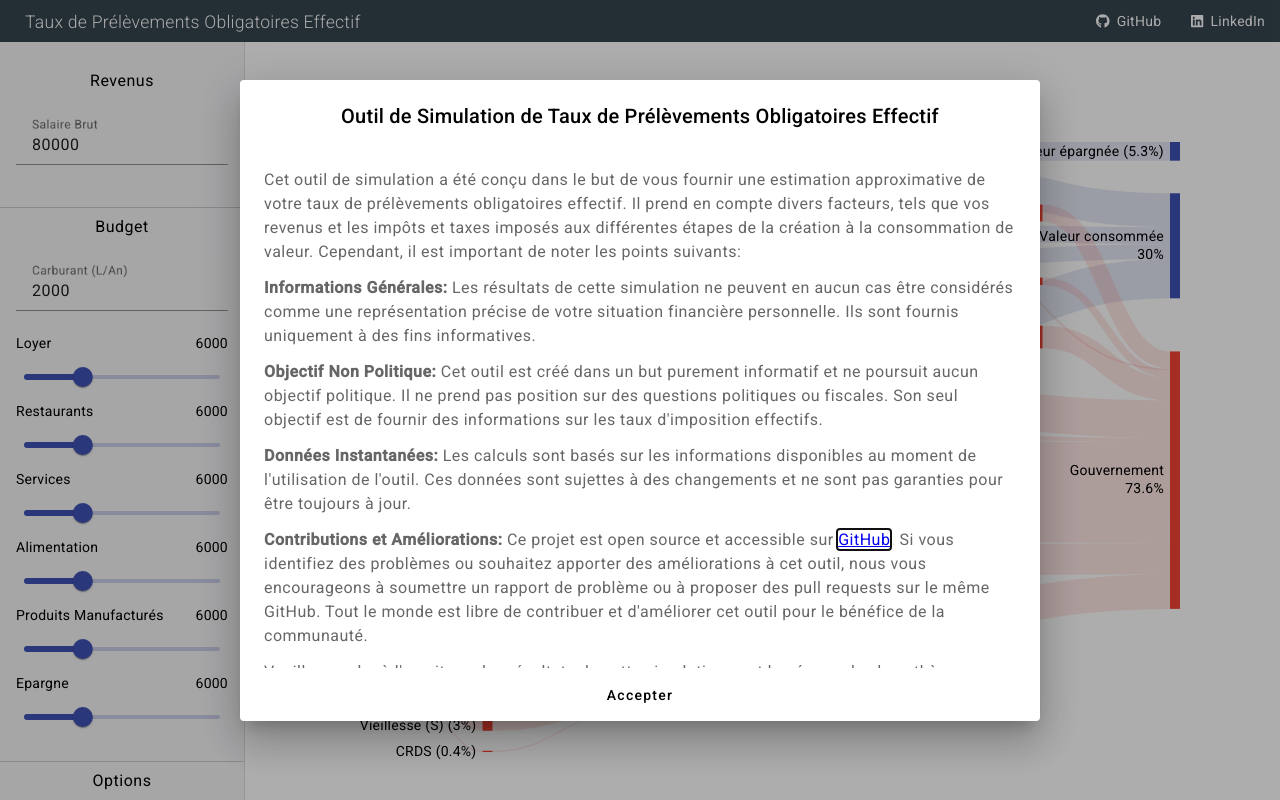
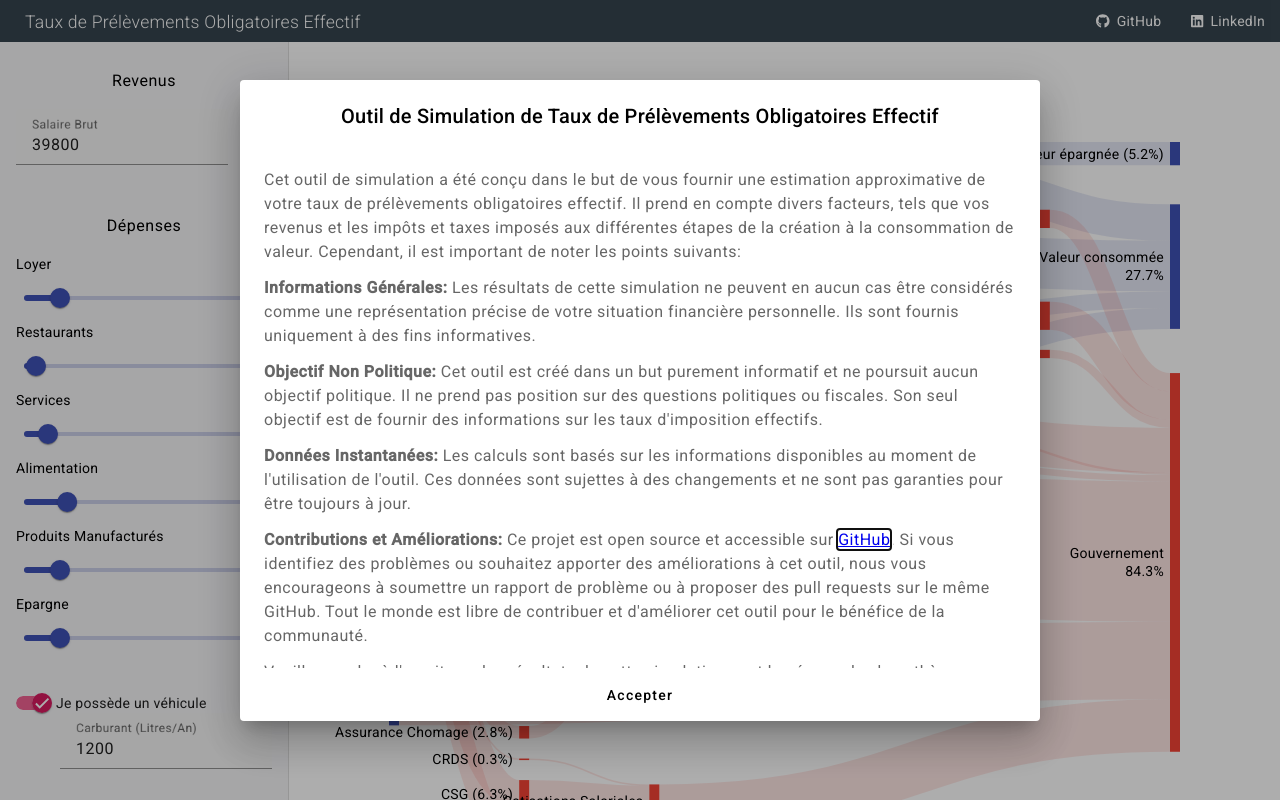
Before and after one commit to godardth/ouvalargent, an Angular app: page / in a window 1280 px wide. Shown: the top 800 px of the page. Built offline with nearby package versions, Linux system fonts and the light colour scheme.

Commit message:
Improve the inputs section

```diff
--- a/src/app/app.module.ts
+++ b/src/app/app.module.ts
@@ -6,6 +6,7 @@ import { MatSliderModule } from '@angular/material/slider';
 import { MatSlideToggleModule } from '@angular/material/slide-toggle';
 import { MatDialogModule } from '@angular/material/dialog';
 import { MatButtonModule } from '@angular/material/button';
+import { MatIconModule } from '@angular/material/icon';
 
 import { AppRoutingModule } from './app-routing.module';
 import { AppComponent } from './app.component';
@@ -26,7 +27,8 @@ import { BrowserAnimationsModule } from '@angular/platform-browser/animations';
     MatSliderModule,
     MatSlideToggleModule,
     MatDialogModule,
-    MatButtonModule
+    MatButtonModule,
+    MatIconModule
   ],
   providers: [],
   bootstrap: [AppComponent]
--- a/src/app/sankey/sankey.component.html
+++ b/src/app/sankey/sankey.component.html
@@ -9,10 +9,22 @@
     <div class="main-section">
         <div class="inputs">
             <div class="form">
-                <ng-container *ngFor="let section of inputs">
-                    <h4>{{ section.section }}</h4>
+                <ng-container *ngFor="let category of inputs">
+                    <h4>{{ category.category }}</h4>
+                    <ng-container *ngFor="let section of category.sections">
+                        <div class="section">
+                            <!-- Section Title -->
+                            <!-- <p *ngIf="!section.optional" class="section-header">{{ section.section }}</p> -->
+                            <div *ngIf="section.optional" class="input-section slide-toggle">
+                                <mat-slide-toggle [(ngModel)]="section.selected" (ngModelChange)="sectionSelectionChange(section, $event)">
+                                    {{ section.section }}
+                                </mat-slide-toggle>
+                                <!-- <button mat-mini-fab color="primary" [disableRipple]="true">
+                                    <mat-icon>close_fullscreen</mat-icon>
+                                </button> -->
+                            </div>
                             <ng-container *ngFor="let input of section.inputs">
-                        <div class="input-container">
+                                <div *ngIf="!section.optional || section.optional && section.selected" class="input-container" [ngClass]="{'indent': section.optional}">
                                     <mat-form-field *ngIf="input.type=='number'">
                                         <mat-label>{{ input.label }}</mat-label>
                                         <input matInput name="{{input.variable}}" [ngModel]="values[input.variable]" (ngModelChange)="update(input.variable, $event)">
@@ -28,13 +40,17 @@
                                     </div>
                                 </div>
                             </ng-container>
+                        </div>
                     </ng-container>
-                <h4>Options</h4>
-                <div class="input-container slide-toggle">
+                </ng-container>
+                <div class="section">
+                    <h4>Affichage</h4>
+                    <div class="input-section slide-toggle">
                         <mat-slide-toggle [(ngModel)]="displayOptions.showValues" (ngModelChange)="updateChartDrawing()">Afficher les montants</mat-slide-toggle>
                     </div>
-                <div class="input-container slide-toggle" *ngIf="displayOptions.showValues">
+                    <div class="input-section slide-toggle" *ngIf="displayOptions.showValues">
                         <mat-slide-toggle [(ngModel)]="displayOptions.asPercent" (ngModelChange)="updateChartDrawing()">En % de la valeur créée</mat-slide-toggle>
+                    </div>
                 </div>
             </div>
         </div>
--- a/src/app/sankey/sankey.component.sass
+++ b/src/app/sankey/sankey.component.sass
@@ -49,20 +49,37 @@
                 text-align: center
                 padding-top: 7px
                 margin-top: 20px
-                border-top: 1px solid #cacaca
                 &:first-child
                     border-top: none
-            .input-container
-                padding: 0 16px
-                &.slide-toggle
-                    margin-top: 10px
-            .slider-container
+            .section
                 display: flex
                 flex-direction: column
-                .label-container
+                margin-bottom: 20px
+                .section-header
+                    text-align: left
+                    margin: 0 16px
+                .input-section
                     display: flex
                     justify-content: space-between
-                    gap: 20px
+                    align-items: center
+                    margin: 0px 16px
+                    &.slide-toggle
+                        margin-top: 10px
+                button
+                    mat-icon
+                        font-size: 20px
+
+                .input-container
+                    margin: 0px 16px
+                    &.indent
+                        margin: 0 16px 0 60px
+                .slider-container
+                    display: flex
+                    flex-direction: column
+                    .label-container
+                        display: flex
+                        justify-content: space-between
+                        gap: 20px
 
         .chart
             display: flex
--- a/src/app/sankey/sankey.component.ts
+++ b/src/app/sankey/sankey.component.ts
@@ -25,6 +25,22 @@ export interface DialogData {
   name: string;
 }
 
+@Component({
+  selector: 'disclaimer-dialog',
+  templateUrl: 'disclaimer.html',
+  styleUrls: ['./disclaimer.sass'],
+  standalone: true,
+  imports: [ MatDialogModule, MatButtonModule ]
+})
+export class DialogOverviewExampleDialog {
+  constructor(
+    public dialogRef: MatDialogRef<DialogOverviewExampleDialog>,
+    @Inject(MAT_DIALOG_DATA) public data: DialogData,
+  ) {}
+  onNoClick(): void {
+    this.dialogRef.close();
+  }
+}
 
 @Component({
   selector: 'app-sankey',
@@ -61,7 +77,15 @@ export class SankeyComponent implements OnInit {
     this.colors = SampleJson.colors;
     this.constants = SampleJson.constants;
     this.definitions = SampleJson.definitions;
-    this.inputs.forEach((s: any) => s.inputs.forEach((o: any) => this.values[o.variable] = o.default));
+    this.inputs.forEach((category: any) => {
+      category.sections.forEach((section: any) => {
+        section.inputs.forEach((input: any) => {
+          section.selected = ("optional" in section) ? section.selected : true;
+          section.selected = ("selected" in section) ? section.selected : false;
+          this.values[input.variable] = section.selected ? input.default : 0;
+        });
+      });
+    });
     this.updateChartData();
     this.openDialog();
   }
@@ -79,6 +103,13 @@ export class SankeyComponent implements OnInit {
       data: {},
       width: '800px'
     });
+  }
+
+  sectionSelectionChange(section: any, selected: boolean) {
+    for(let input of section.inputs) {
+      this.values[input.variable] = selected ? input.default : 0;
+    }
+    this.updateChartData();
   }
 
   update(variable: string, value: any) {
@@ -234,22 +265,3 @@ export class SankeyComponent implements OnInit {
   }
 
 }
-
-
-@Component({
-  selector: 'disclaimer-dialog',
-  templateUrl: 'disclaimer.html',
-  styleUrls: ['./disclaimer.sass'],
-  standalone: true,
-  imports: [ MatDialogModule, MatButtonModule ]
-})
-export class DialogOverviewExampleDialog {
-  constructor(
-    public dialogRef: MatDialogRef<DialogOverviewExampleDialog>,
-    @Inject(MAT_DIALOG_DATA) public data: DialogData,
-  ) {}
-
-  onNoClick(): void {
-    this.dialogRef.close();
-  }
-}
--- a/src/assets/france.json
+++ b/src/assets/france.json
@@ -1,16 +1,22 @@
 {
     "inputs" : [
-        {"section": "Revenus", "inputs": [
-            { "label": "Salaire Brut", "variable": "income", "type": "number", "default": 80000 }
+        { "category": "Revenus", "sections": [
+            { "section": "Je suis salarié", "optional": false, "selected": true, "inputs": [
+                { "label": "Salaire Brut", "variable": "income", "type": "number", "default": 39800 }
+            ]}
         ]},
-        {"section": "Budget", "inputs": [
-            { "label": "Carburant (L/An)", "variable": "essence", "type": "number", "default": 2000 },
-            { "label": "Loyer", "variable": "loyer", "type": "slider", "default": 6000 },
-            { "label": "Restaurants", "variable": "restaurant", "type": "slider", "default": 6000 },
-            { "label": "Services", "variable": "services", "type": "slider", "default": 6000 },
-            { "label": "Alimentation", "variable": "alim", "type": "slider", "default": 6000 },
-            { "label": "Produits Manufacturés", "variable": "produits", "type": "slider", "default": 6000 },
-            { "label": "Epargne", "variable": "epargne", "type": "slider", "default": 6000 }
+        { "category": "Dépenses", "sections": [
+            { "section": "Budget", "inputs": [
+                { "label": "Loyer", "variable": "loyer", "type": "slider", "default": 3000 },
+                { "label": "Restaurants", "variable": "restaurant", "type": "slider", "default": 1000 },
+                { "label": "Services", "variable": "services", "type": "slider", "default": 2000 },
+                { "label": "Alimentation", "variable": "alim", "type": "slider", "default": 3600 },
+                { "label": "Produits Manufacturés", "variable": "produits", "type": "slider", "default": 3000 },
+                { "label": "Epargne", "variable": "epargne", "type": "slider", "default": 3000 }
+            ]},
+            { "section": "Je possède un véhicule", "optional": true, "selected": true, "inputs": [
+                { "label": "Carburant (Litres/An)", "variable": "essence", "type": "number", "default": 1200 }
+            ]}
         ]}
     ],
     "constants": {
--- a/src/index.html
+++ b/src/index.html
@@ -12,7 +12,7 @@
   </script>
   <script async src="https://pagead2.googlesyndication.com/pagead/js/adsbygoogle.js?client=ca-pub-4418210911830144" crossorigin="anonymous"></script>
   <meta charset="utf-8">
-  <title>Ouvalargent</title>
+  <title>Taux de Prélèvements Obligatoires Effectif</title>
   <base href="/">
   <meta name="viewport" content="width=device-width, initial-scale=1">
   <link rel="icon" type="image/x-icon" href="favicon.ico">
```
Lines whose indentation alone changed are shown as unchanged.
